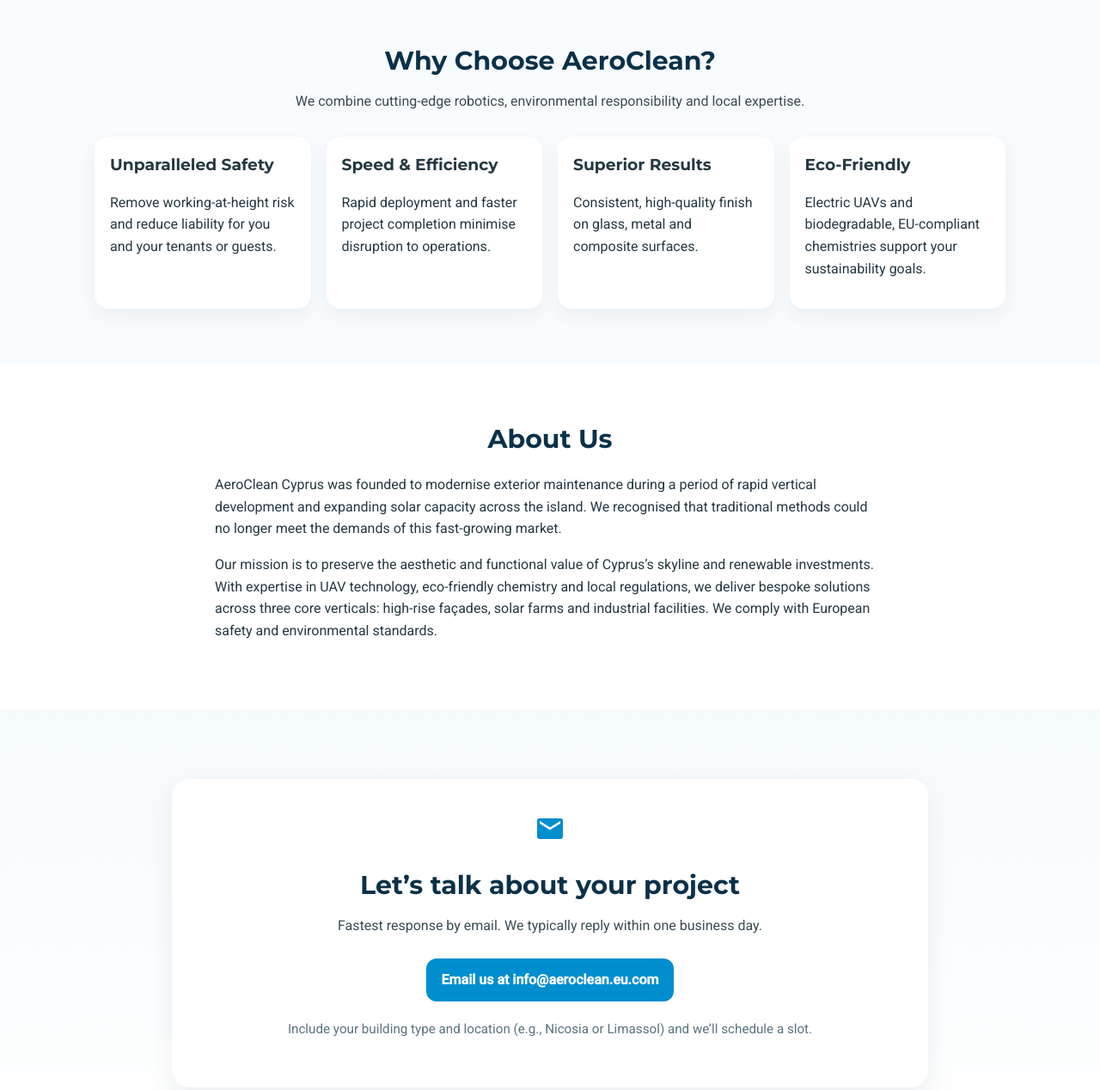
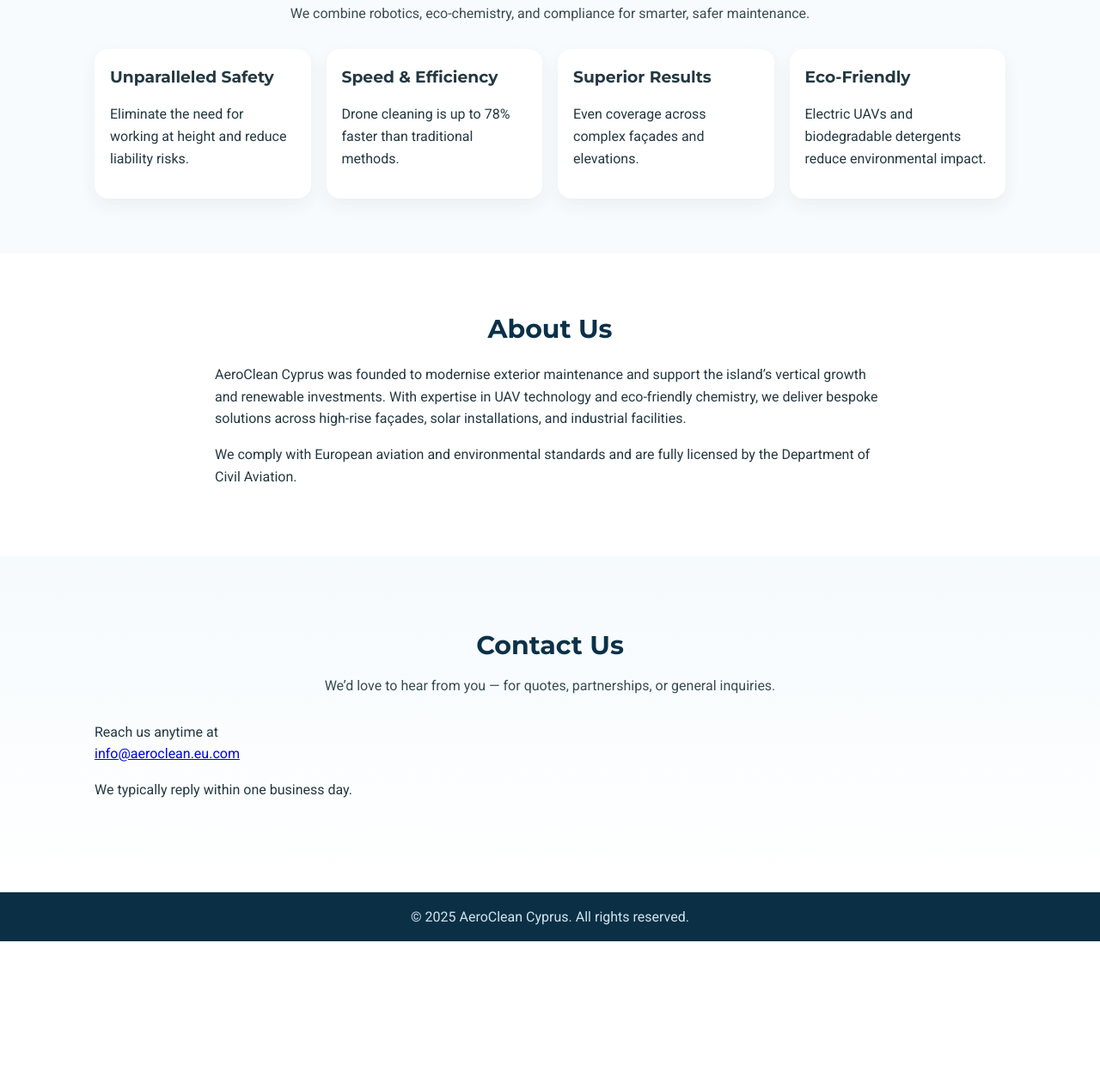
Before and after one commit to Jorrit-Schafer/aeroclean-site, a plain HTML site: page index.html in a window 1280 px wide. Shown: the part 1044-2312 px from the top of the page at 86% size. After the commit the page ends 2139 px from the top, so only its background shows below. Drawn offline with Linux system fonts and the light colour scheme.

Commit message:
Update index.html

```diff
--- a/index.html
+++ b/index.html
@@ -1,16 +1,17 @@
 <!DOCTYPE html>
 <html lang="en">
 <head>
-  <meta charset="UTF-8" />
-  <meta name="viewport" content="width=device-width, initial-scale=1" />
+  <meta charset="UTF-8">
+  <meta name="viewport" content="width=device-width, initial-scale=1.0">
+  <meta http-equiv="X-UA-Compatible" content="IE=edge">
   <title>AeroClean Cyprus – Drone-Powered Cleaning Solutions</title>
-  <meta name="description" content="Safe, fast, sustainable exterior cleaning for high-rise façades, solar assets and industrial sites across Cyprus." />
+  <meta name="description" content="AeroClean Cyprus provides safe, fast and sustainable exterior maintenance with drone-powered cleaning solutions across Cyprus.">
   <link rel="preconnect" href="https://fonts.gstatic.com" crossorigin>
   <link href="https://fonts.googleapis.com/css2?family=Montserrat:wght@600;700&family=Roboto:wght@300;400;500&display=swap" rel="stylesheet">
-  <link rel="stylesheet" href="styles.css" />
+  <link rel="stylesheet" href="styles.css">
 </head>
 <body>
-  <!-- Header / Nav -->
+  <!-- Header -->
   <header class="site-header">
     <div class="container nav-wrap">
       <a class="brand" href="#home"><span class="brand-aero">Aero</span><span class="brand-clean">Clean</span></a>
@@ -30,17 +31,14 @@
     <div class="container hero-grid">
       <div class="hero-copy">
         <h1>Elevate your clean<br><span class="accent">Safe. Fast. Sustainable.</span></h1>
-        <p>
-          AeroClean Cyprus revolutionises exterior maintenance with drone-powered cleaning.
-          We deliver superior results without scaffolding, protecting your assets and the environment.
-        </p>
+        <p>AeroClean Cyprus revolutionises exterior maintenance with drone-powered cleaning. We deliver superior results without scaffolding, protecting your assets and the environment.</p>
         <div class="hero-ctas">
           <a class="btn btn-primary" href="#contact">Request a Quote</a>
           <a class="btn btn-secondary" href="#services">Learn More</a>
         </div>
       </div>
       <div class="hero-art">
-        <img src="hero.png" alt="Illustration of a drone cleaning a glass high-rise" loading="eager" width="640" height="420">
+        <img src="hero.png" alt="Drone cleaning high-rise glass building" loading="eager">
       </div>
     </div>
   </section>
@@ -49,29 +47,19 @@
   <section id="services" class="section">
     <div class="container">
       <h2 class="section-title">Our Services</h2>
-      <p class="section-subtitle">
-        From Nicosia to Limassol, we support Cyprus’s skyline and renewable energy sector with a full suite of drone-based cleaning solutions.
-      </p>
+      <p class="section-subtitle">From Nicosia to Limassol, we support Cyprus’s skyline and renewable sector with full-service drone cleaning.</p>
       <div class="cards">
         <article class="card">
           <h3>High-Rise & Commercial</h3>
-          <p>
-            We clean façades, windows and signage on skyscrapers, offices and hotels without disrupting operations.
-            Drones reach complex geometry and hard-to-access areas safely.
-          </p>
+          <p>We clean façades, windows, and signage on skyscrapers, offices, and hotels without disruption.</p>
         </article>
         <article class="card">
           <h3>Solar & Renewable</h3>
-          <p>
-            Soiling can cut PV output significantly. We maximise efficiency across rooftops and large solar farms using
-            precision methods that protect panels and improve production.
-          </p>
+          <p>We maximise solar efficiency with precision cleaning across rooftops and large-scale farms.</p>
         </article>
         <article class="card">
           <h3>Industrial & Infrastructure</h3>
-          <p>
-            Bridges, plants and historic structures benefit from rapid, meticulous cleaning at scale with minimal ground footprint.
-          </p>
+          <p>Rapid, safe cleaning for bridges, factories, and public infrastructure with minimal ground footprint.</p>
         </article>
       </div>
     </div>
@@ -81,23 +69,23 @@
   <section id="whyus" class="section section-alt">
     <div class="container">
       <h2 class="section-title">Why Choose AeroClean?</h2>
-      <p class="section-subtitle">We combine cutting-edge robotics, environmental responsibility and local expertise.</p>
+      <p class="section-subtitle">We combine robotics, eco-chemistry, and compliance for smarter, safer maintenance.</p>
       <div class="features">
         <div class="feature">
           <h3>Unparalleled Safety</h3>
-          <p>Remove working-at-height risk and reduce liability for you and your tenants or guests.</p>
+          <p>Eliminate the need for working at height and reduce liability risks.</p>
         </div>
         <div class="feature">
           <h3>Speed & Efficiency</h3>
-          <p>Rapid deployment and faster project completion minimise disruption to operations.</p>
+          <p>Drone cleaning is up to 78% faster than traditional methods.</p>
         </div>
         <div class="feature">
           <h3>Superior Results</h3>
-          <p>Consistent, high-quality finish on glass, metal and composite surfaces.</p>
+          <p>Even coverage across complex façades and elevations.</p>
         </div>
         <div class="feature">
           <h3>Eco-Friendly</h3>
-          <p>Electric UAVs and biodegradable, EU-compliant chemistries support your sustainability goals.</p>
+          <p>Electric UAVs and biodegradable detergents reduce environmental impact.</p>
         </div>
       </div>
     </div>
@@ -107,33 +95,27 @@
   <section id="about" class="section">
     <div class="container narrow">
       <h2 class="section-title">About Us</h2>
-      <p>
-        AeroClean Cyprus was founded to modernise exterior maintenance during a period of rapid vertical development and
-        expanding solar capacity across the island. We recognised that traditional methods could no longer meet the demands
-        of this fast-growing market.
-      </p>
-      <p>
-        Our mission is to preserve the aesthetic and functional value of Cyprus’s skyline and renewable investments.
-        With expertise in UAV technology, eco-friendly chemistry and local regulations, we deliver bespoke solutions across
-        three core verticals: high-rise façades, solar farms and industrial facilities. We comply with European safety and
-        environmental standards.
-      </p>
+      <p>AeroClean Cyprus was founded to modernise exterior maintenance and support the island’s vertical growth and renewable investments. With expertise in UAV technology and eco-friendly chemistry, we deliver bespoke solutions across high-rise façades, solar installations, and industrial facilities.</p>
+      <p>We comply with European aviation and environmental standards and are fully licensed by the Department of Civil Aviation.</p>
     </div>
   </section>
 
-  <!-- Contact (email only) -->
-  <section id="contact" class="contact-section">
-    <div class="container contact-wrap">
-      <div class="contact-card">
-        <svg class="contact-icon" width="36" height="36" viewBox="0 0 24 24" aria-hidden="true">
-          <path d="M20 4H4a2 2 0 0 0-2 2v12a2 2 0 0 0 2 2h16a2 2 0 0 0 2-2V6a2 2 0 0 0-2-2Zm0 4-8 5L4 8V6l8 5 8-5v2Z" fill="currentColor"/>
-        </svg>
-        <h2 class="contact-title">Let’s talk about your project</h2>
-        <p class="contact-text">Fastest response by email. We typically reply within one business day.</p>
-        <a class="btn btn-primary contact-btn" href="mailto:info@aeroclean.eu.com">
-          Email us at <span>info@aeroclean.eu.com</span>
-        </a>
-        <p class="contact-meta">Include your building type and location (e.g., Nicosia or Limassol) and we’ll schedule a slot.</p>
+  <!-- Contact (Improved layout) -->
+  <section id="contact" class="section section-alt contact-section">
+    <div class="container">
+      <h2 class="section-title">Contact Us</h2>
+      <p class="section-subtitle">
+        We’d love to hear from you — for quotes, partnerships, or general inquiries.
+      </p>
+
+      <div class="contact-box">
+        <p>
+          Reach us anytime at<br>
+          <a href="mailto:info@aeroclean.eu.com" class="contact-email">info@aeroclean.eu.com</a>
+        </p>
+        <p class="contact-note">
+          We typically reply within one business day.
+        </p>
       </div>
     </div>
   </section>
```
